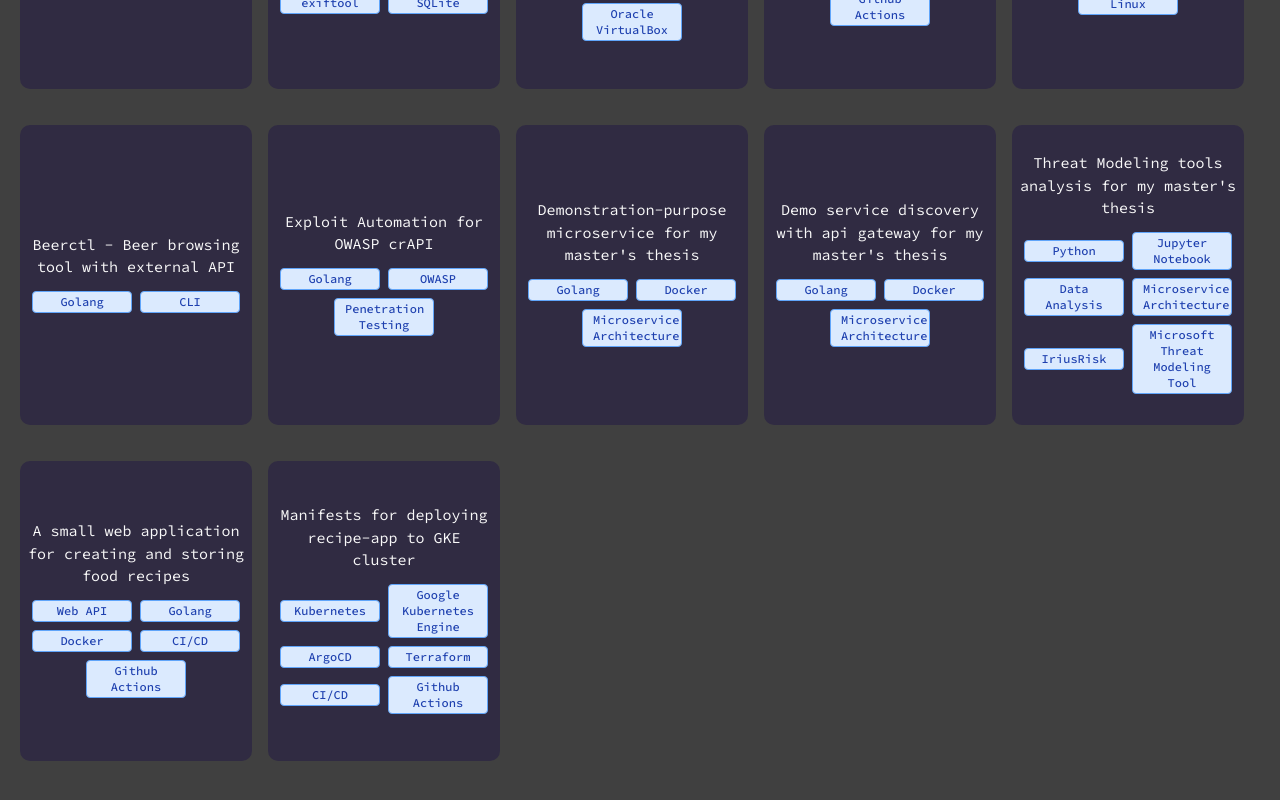
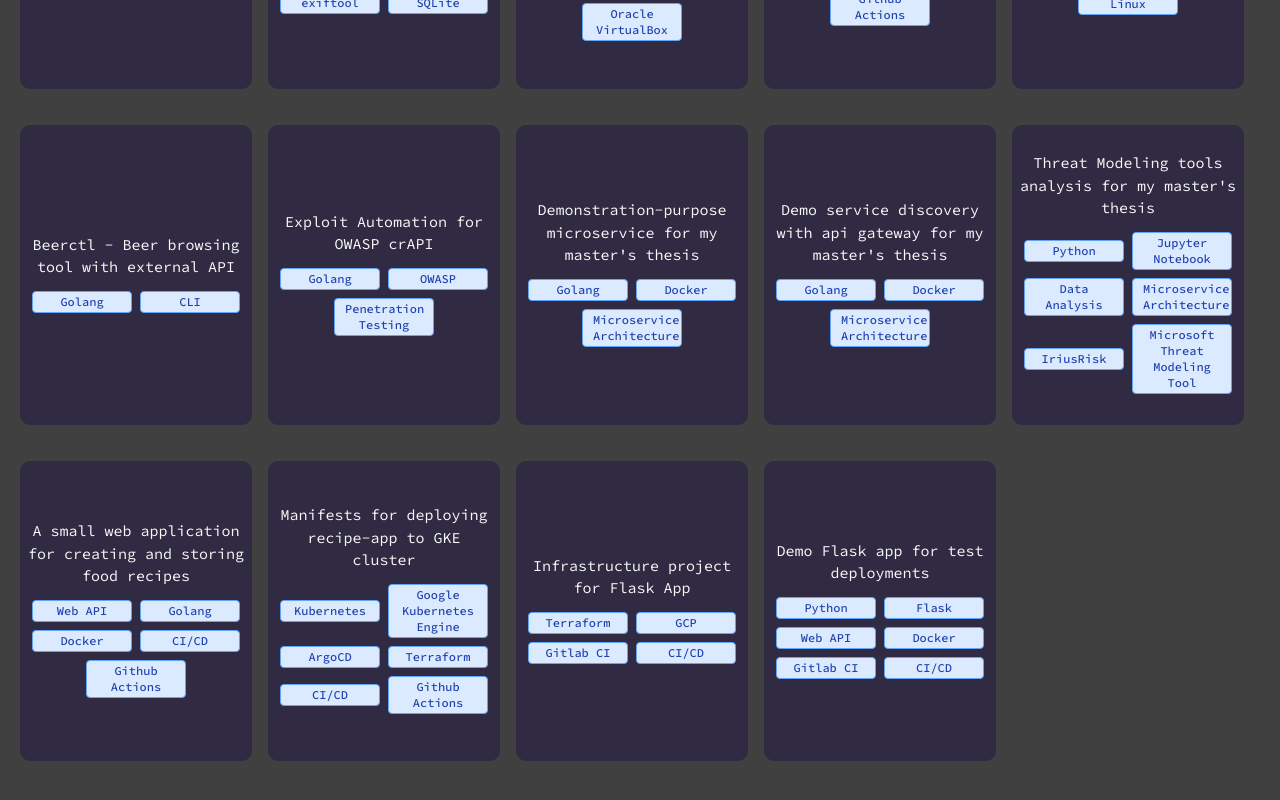
Before and after one commit to tomek-skrond/aboutme, a SvelteKit app: page /projects in a window 1280 px wide. Shown: the part 932-1732 px from the top of the page. Built offline with nearby package versions, Linux system fonts and the light colour scheme.

Commit message:
Added removing tags through selected tags

```diff
--- a/src/routes/projects/+layout.js
+++ b/src/routes/projects/+layout.js
@@ -4,105 +4,136 @@ export function load() {
 		sections: [
 			{
 				slug: 'command-center',
+				platform: "github.com",
 				githubName: 'tomek-skrond',
 				title: 'Web API that provides command line snippets',
 				tags: ["Docker", "Golang", "CLI", "Web API", "Linux"]
 			},
 			{
 				slug: 'mcserver-automated',
+				platform: "github.com",
 				githubName: 'tomek-skrond',
 				title: 'Minecraft Server Automation',
 				tags: ["Ansible", "Terraform", "GCP", "Docker", "Nginx", "Linux"]
 			},
 			{
 				slug: 'gcp-gke-infra',
+				platform: "github.com",
 				githubName: 'tomek-skrond',
 				title: 'Infrastructure + CI/CD for Recipes Web App',
 				tags: ["Terraform", "Github Actions", "GCP", "Golang", "Kubernetes", "Google Kubernetes Engine", "CI/CD", "PostgresQL", "Linux"]
 			},
 			{
 				slug: 'varmigrator',
+				platform: "github.com",
 				githubName: 'tomek-skrond',
 				title: 'CLI Tool for Github Actions Secret Management',
 				tags: ["Golang", "Github Actions", "Web API"]
 			},
 			{
 				slug: 'k8s-audit',
+				platform: "github.com",
 				githubName: 'tomek-skrond',
 				title: 'Audit of GKE Cluster with performance monitoring',
 				tags: ["kube-bench", "ARMO Platform", "Google Kubernetes Engine", "Kubernetes", "CIS Kubernetes Benchmark", "Prometheus", "Grafana"]
 			},
 			{
 				slug: 'nixconf',
+				platform: "github.com",
 				githubName: 'tomek-skrond',
 				title: 'My NixOS configuration',
 				tags: ["Linux", "NixOS", "Bash", "Sysadmin"]
 			},
 			{
 				slug: 'snooper',
+				platform: "github.com",
 				githubName: 'tomek-skrond',
 				title: 'Snooper - System for passive data and metadata acquisition from multimedia files',
 				tags: ["Linux", "Bash", "exiftool", "SQLite"]
 			},
 			{
 				slug: 'kube-provisioning-scripts',
+				platform: "github.com",
 				githubName: 'tomek-skrond',
 				title: 'Bash tool for provisioning Kubernetes cluster on VirtualBox',
 				tags: ["Linux", "Bash", "Python", "Ansible", "Vagrant", "Kubernetes", "Oracle VirtualBox"]
 			},
 			{
 				slug: 'aboutme',
+				platform: "github.com",
 				githubName: 'tomek-skrond',
 				title: 'DevOps portfolio Web Page (page you are looking on right now ;p)',
 				tags: ["JavaScript", "SvelteKit", "Docker", "CI/CD", "Github Actions"]
 			},
 			{
 				slug: 'docker-runner-api',
+				platform: "github.com",
 				githubName: 'tomek-skrond',
 				title: 'Go API for running docker containers',
 				tags: ["Golang", "Web API", "Docker", "Github Actions", "Linux"]
 			},
 			{
 				slug: 'beerctl',
+				platform: "github.com",
 				githubName: 'tomek-skrond',
 				title: 'Beerctl - Beer browsing tool with external API',
 				tags: ["Golang", "CLI"]
 			},
 			{
 				slug: 'CRAPI',
+				platform: "github.com",
 				githubName: 'issahar987',
 				title: 'Exploit Automation for OWASP crAPI',
 				tags: ["Golang", "OWASP", "Penetration Testing"]
 			},
 			{
 				slug: 'message-queue-demo',
+				platform: "github.com",
 				githubName: 'tomek-skrond',
 				title: 'Demonstration-purpose microservice for my master\'s thesis',
 				tags: ["Golang", "Docker", "Microservice Architecture"]
 			},
 			{
 				slug: 'service-discovery-demo',
+				platform: "github.com",
 				githubName: 'tomek-skrond',
 				title: 'Demo service discovery with api gateway for my master\'s thesis',
 				tags: ["Golang", "Docker", "Microservice Architecture"]
 			},
 			{
 				slug: 'microservice-threat-modeling',
+				platform: "github.com",
 				githubName: 'tomek-skrond',
 				title: 'Threat Modeling tools analysis for my master\'s thesis',
 				tags: ["Python", "Jupyter Notebook", "Data Analysis", "Microservice Architecture", "IriusRisk", "Microsoft Threat Modeling Tool"]
 			},
 			{
 				slug: 'recipe-app',
+				platform: "github.com",
 				githubName: 'tomek-skrond',
 				title: 'A small web application for creating and storing food recipes',
 				tags: ["Web API", "Golang", "Docker", "CI/CD", "Github Actions"]
 			},
 			{
 				slug: 'recipe-app-manifests',
+				platform: "github.com",
 				githubName: 'tomek-skrond',
 				title: 'Manifests for deploying recipe-app to GKE cluster',
 				tags: ["Kubernetes", "Google Kubernetes Engine", "ArgoCD", "Terraform", "CI/CD", "Github Actions"]
+			},
+			{
+				slug: 'zbi-infra',
+				platform: "gitlab.com",
+				githubName: 'bobak-corp',
+				title: 'Infrastructure project for Flask App',
+				tags: ["Terraform", "GCP", "Gitlab CI", "CI/CD"]
+			},
+			{
+				slug: 'zbi',
+				platform: "gitlab.com",
+				githubName: 'bobak-corp',
+				title: 'Demo Flask app for test deployments',
+				tags: ["Python", "Flask", "Web API", "Docker", "Gitlab CI", "CI/CD"]
 			},
 		],
 		alltags : [
@@ -141,7 +172,9 @@ export function load() {
 			"Sysadmin",
 			"Terraform",
 			"Vagrant",
-			"Web API"
+			"Web API",
+			"Flask",
+			"Gitlab CI"
 		]
 	};
 }
--- a/src/routes/projects/+layout.svelte
+++ b/src/routes/projects/+layout.svelte
@@ -36,7 +36,7 @@
         <div class="p-5 rounded-md flex flex-wrap justify-center">
             {#each data.alltags as tag}
             <span
-            class="tag bg-blue-100 text-blue-800 text-xs font-medium mx-2 my-1 px-2.5 py-0.5 rounded dark:bg-gray-700 dark:text-blue-400 border border-blue-400 rounded border cursor-pointer"
+            class="tag bg-blue-100 text-blue-800 text-xs font-medium mx-2 my-1 px-2.5 py-0.5 dark:bg-gray-700 dark:text-blue-400 border-blue-400 rounded border cursor-pointer"
             class:selected="{ isSelected(tag) }"
             on:click={() => toggleTag(tag)}>
                 {tag}
@@ -46,7 +46,9 @@
         <div>
             Selected tags:
             {#each $selectedTags as tag}
-            <span class="bg-green-100 text-green-800 text-xs font-medium me-2 px-2.5 py-0.5 rounded dark:bg-gray-700 dark:text-green-400 border border-green-400">{tag}</span>
+            <span class="bg-green-100 text-green-800 text-xs font-medium me-2 px-2.5 py-0.5 rounded dark:bg-gray-700 dark:text-green-400 border border-green-400 cursor-pointer hover:bg-red-500 hover:text-red-900 hover:border-red-900"
+            class:selected="{ isSelected(tag) }"
+            on:click={() => toggleTag(tag)}>{tag}</span>
             {/each}
         </div>
     </div>
--- a/src/routes/projects/+page.svelte
+++ b/src/routes/projects/+page.svelte
@@ -20,7 +20,7 @@
         {#each $filteredSections as section}
 			<li class="project p-2 mt-5">
 				<div class="container flex flex-col items-center justify-center">
-					<a href="https://github.com/{section.githubName}/{section.slug}" class="mb-2">{section.title}</a>
+					<a href="https://{section.platform}/{section.githubName}/{section.slug}" class="mb-2">{section.title}</a>
 					<div class="container tag-container flex flex-wrap justify-center">
 						<!-- Additional content like tags can go here -->
                         {#each section.tags as tag}
```
